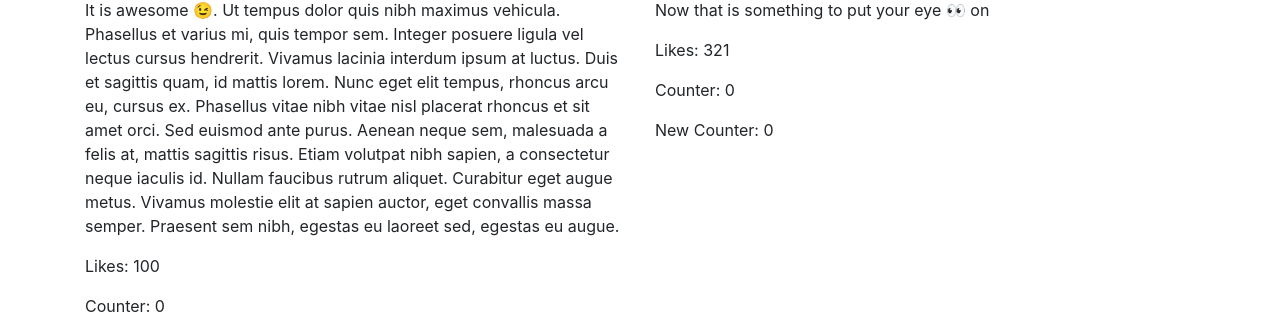
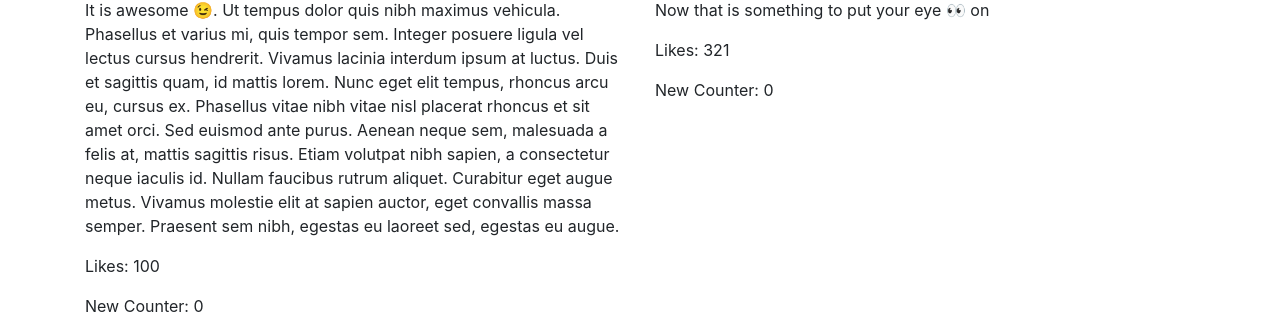
Before and after one commit to shka2001/fakestagram, a React (Create React App) app: page /instagram in a window 1280 px wide. Shown: the part 468-800 px from the top of the page. Built offline with nearby package versions, Linux system fonts and the light colour scheme; grey boxes are pictures that could not be loaded.

Commit message:
delete counter

```diff
--- a/src/components/ImageItem.jsx
+++ b/src/components/ImageItem.jsx
@@ -2,11 +2,10 @@ import React, { useState } from 'react'
 
 export default function ImageItem({imageItem}) {
     const [newCounter, setNewCounter] = useState(0)
-    let counter = 0;
 
     function handleOnClick() {
-        counter = counter + 1
-        console.log(counter)
+
+        setNewCounter(newCounter + 1)
     }
 
     return (
@@ -25,9 +24,6 @@ export default function ImageItem({imageItem}) {
                Likes: {imageItem.likes}
            </p>
            <p>
-               Counter: {counter}
-           </p>
-           <p>
                New Counter: {newCounter}
            </p>
 
```
Also changed, not shown: 1 other file (tests, documents, lock files or other folders).
